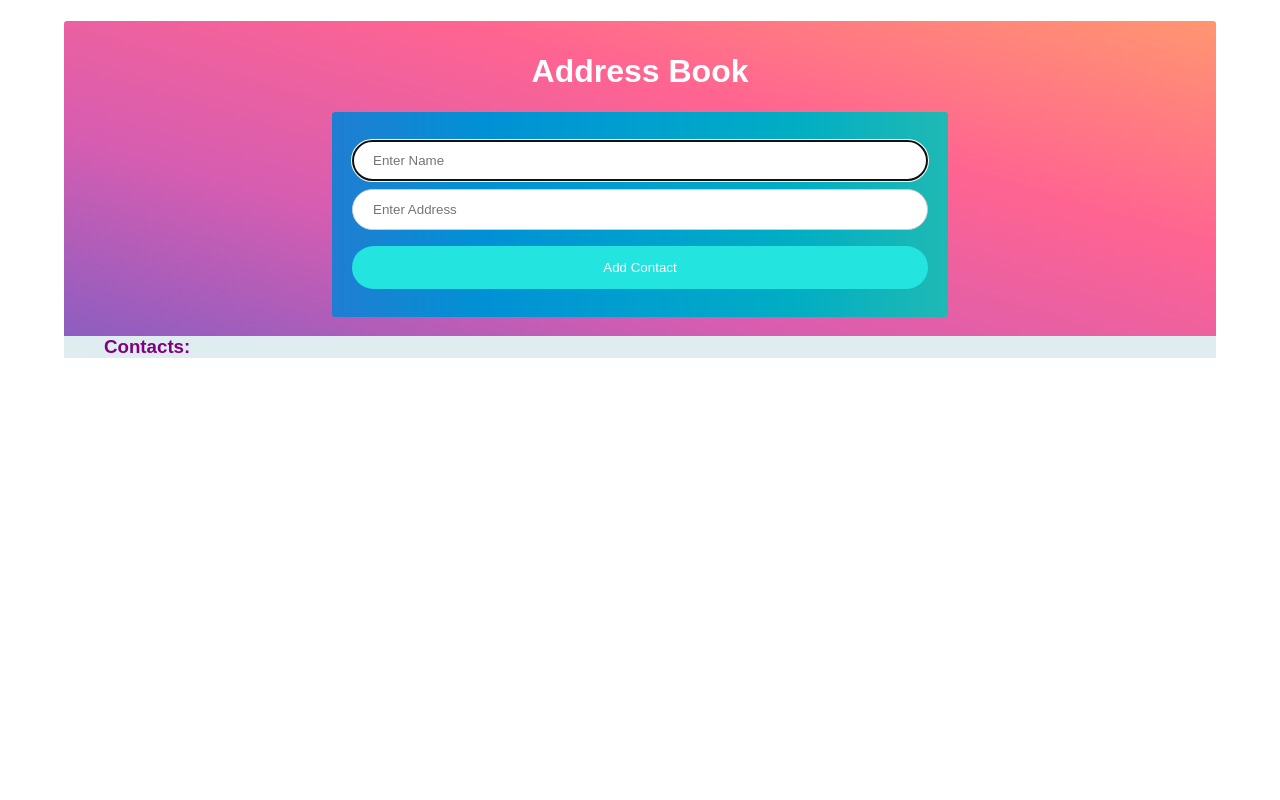
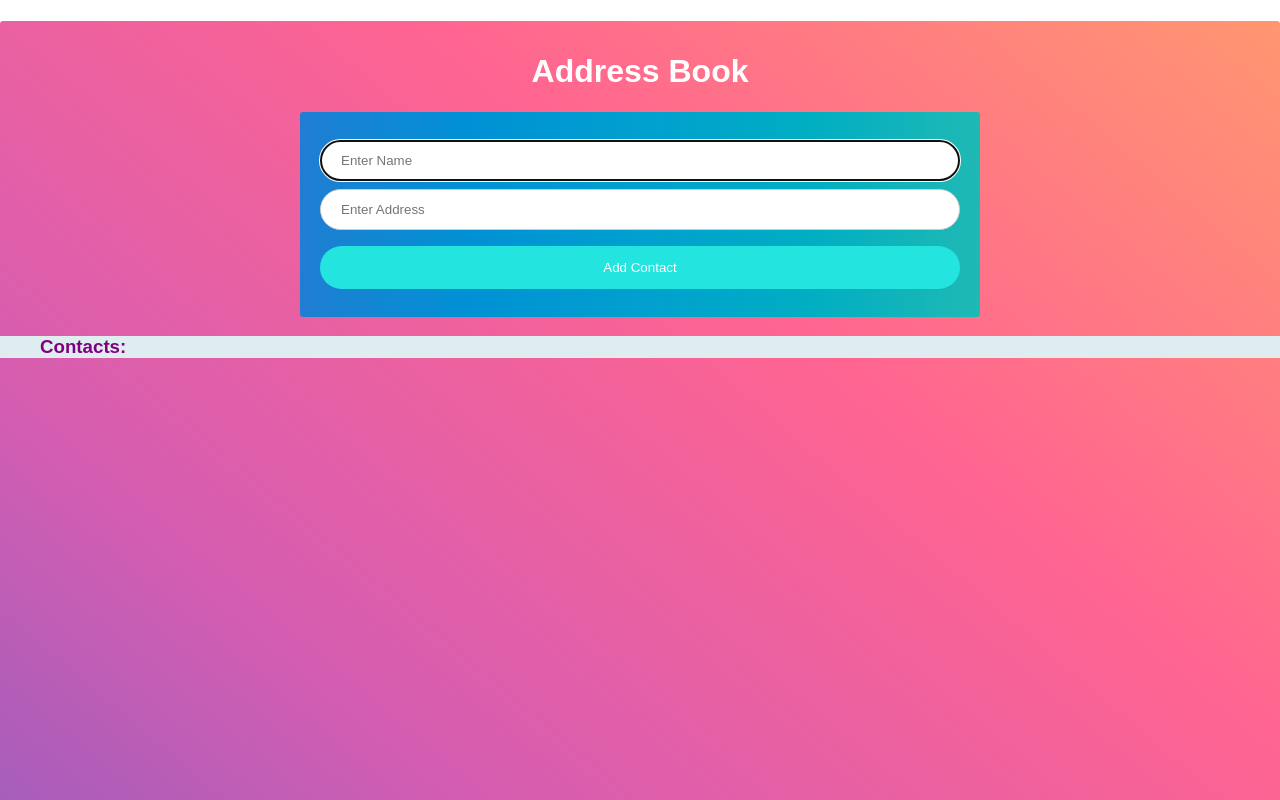
Before and after one commit to mariouvega/address_book, a React (Create React App) app: page / in a window 1280 px wide. Shown: the top 800 px of the page. Built offline with nearby package versions, Linux system fonts and the light colour scheme.

Commit message:
added height to background and commented out img that can replace background

```diff
--- a/src/App.css
+++ b/src/App.css
@@ -2,8 +2,11 @@
   font-size: 16px;
   margin: auto;
   border-radius: 3px;
-  width: 90%;
+  /*width: 90%;*/
   background-image: linear-gradient(to right top, #845ec2, #d65db1, #ff6491, #ff9671);
+  /*background-image: url('https://images.pexels.com/photos/205414/pexels-photo-205414.jpeg?cs=srgb&dl=address-book-black-and-white-business-205414.jpg&fm=jpg');*/
+  /*background-size: cover;*/
+  height: 1080px;
 }
 
 .title {
```
